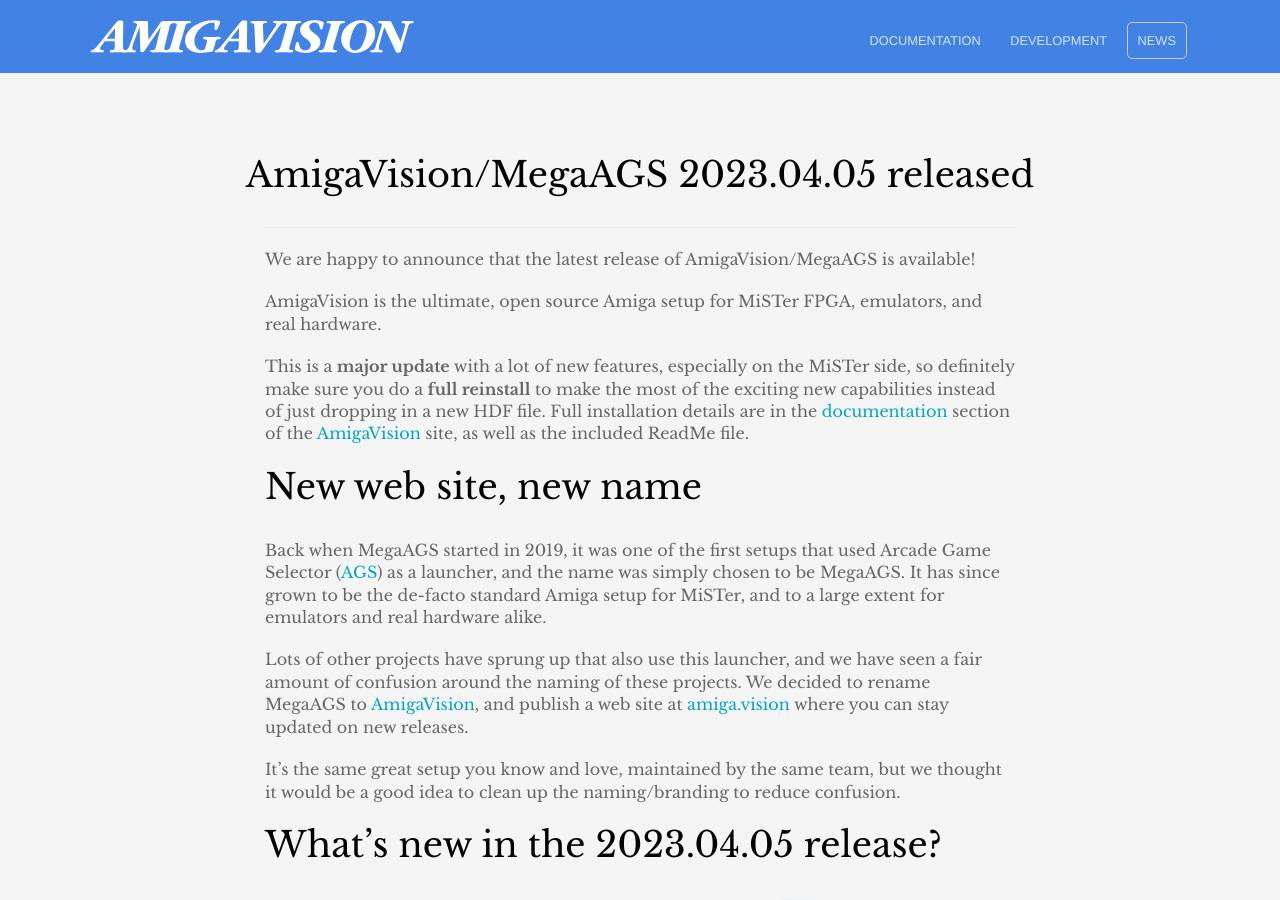
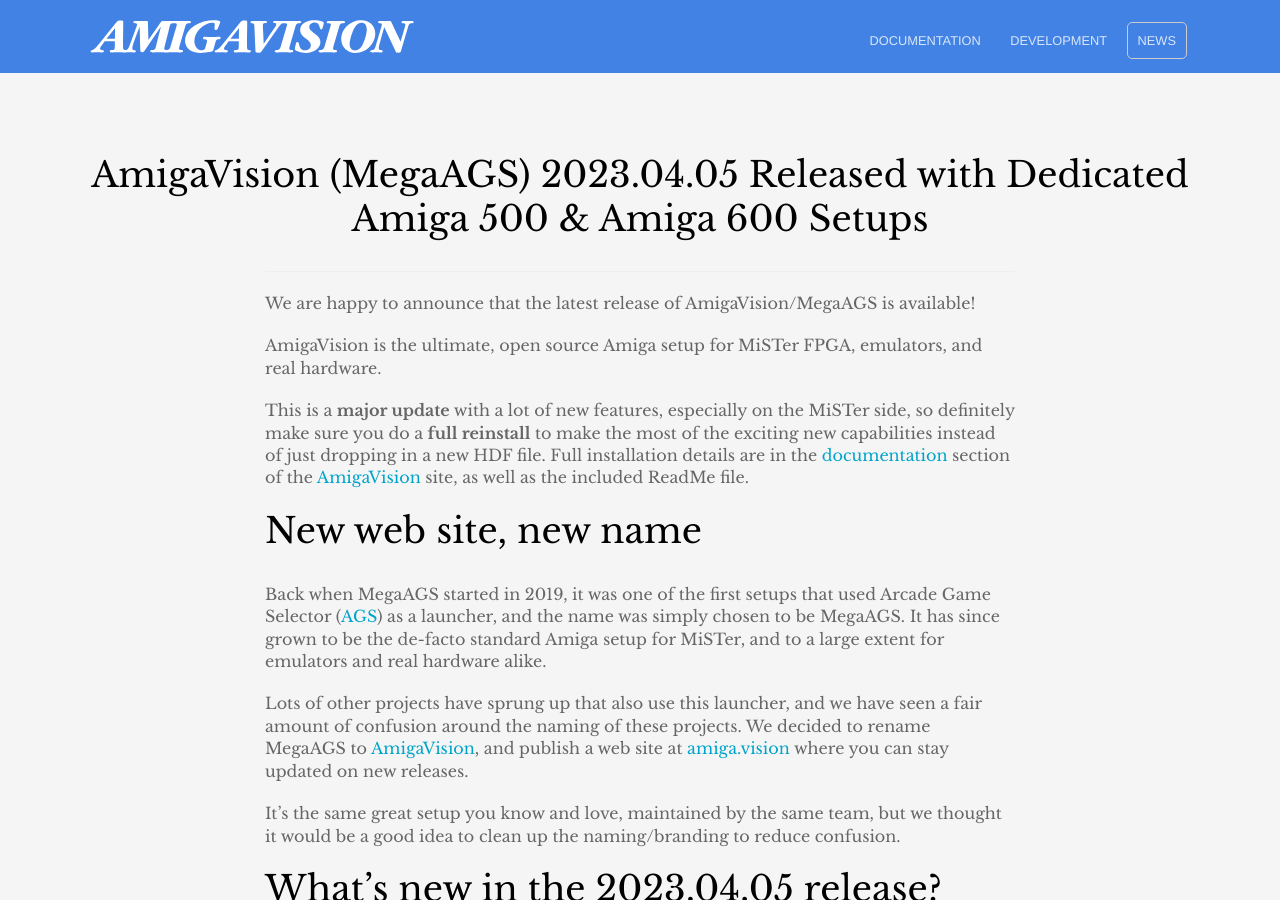
Before and after one commit to amigavision/amigavision.github.io, a Jekyll site: the page built from _posts/2023-04-05-2023.04.05.md, in a window 1280 px wide and 900 px high. Built offline with Jekyll 4.4.1, drawn with Linux system fonts in a browser that asks for light colours.

Commit message:
Better headline

```diff
--- a/_posts/2023-04-05-2023.04.05.md
+++ b/_posts/2023-04-05-2023.04.05.md
@@ -1,5 +1,5 @@
 ---
-title: AmigaVision/MegaAGS 2023.04.05 released
+title: AmigaVision (MegaAGS) 2023.04.05 Released with Dedicated Amiga 500 & Amiga 600 Setups
 published: true
 ---
 We are happy to announce that the latest release of AmigaVision/MegaAGS is available!
```
